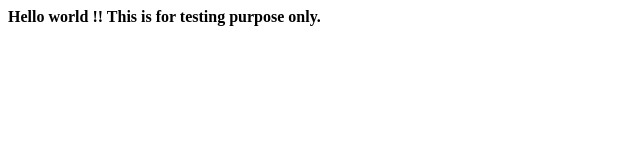
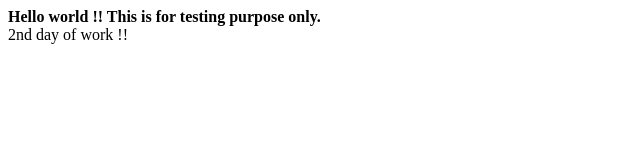
Before and after one commit to parekhjay123/GitTestingRepo, a plain HTML site: page Index.html in a window 1280 px wide. Shown: the whole page, without its empty margins (0-640 px from the left). Drawn offline with Linux system fonts and the light colour scheme.

Commit message:
2nd commit

```diff
--- a/Index.html
+++ b/Index.html
@@ -1,5 +1,8 @@
 <html>
 <title>Git testing....</title>
 
-<Body><b>Hello world !! This is for testing purpose only.</b></body>
+<Body><b>Hello world !! This is for testing purpose only.</b><br/>
+2nd day of work !!</body>
+
+
 </html>
```
